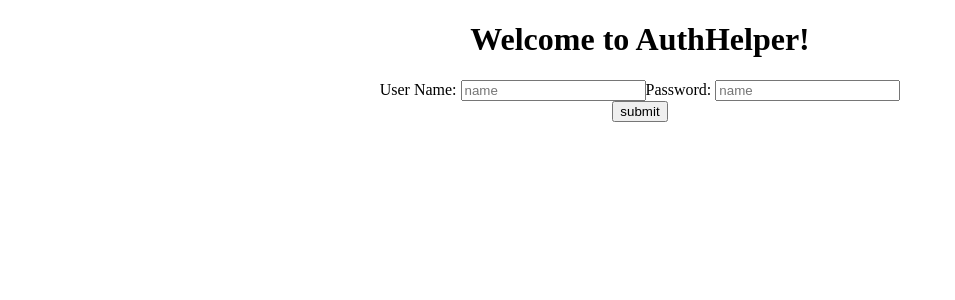
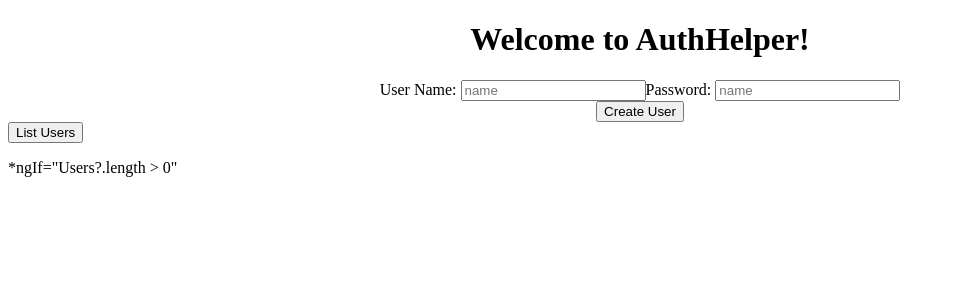
Before and after one commit to rajeevmc77/AngularBasics, an Angular app in the folder AuthHelper/: page / in a window 1280 px wide. Shown: the top 300 px of the page, without its empty margins (0-955 px from the left). Built offline with nearby package versions, Linux system fonts and the light colour scheme.

Commit message:
new  commit

```diff
--- a/AuthHelper/src/app/app.component.html
+++ b/AuthHelper/src/app/app.component.html
@@ -7,15 +7,19 @@
   <label>User Name: <input [(ngModel)]="userName" placeholder="name"/> </label>
   <label>Password: <input [(ngModel)]="password" placeholder="name" type="password"/> </label>
   </div>
-  <div>  <input   type="button" value="submit" (click)="submitRequest()"/> </div>
+  <div>  <input   type="button" value="Create User" (click)="createUser()"/> </div>
 </div>
+
 <div>
+<input   type="button" value="List Users" (click)="getUserList()"/>
 <ul >
-  <li *ngFor="let usr of usrs" >
+  <li *ngFor="let usr of usrs"  >
     <span >{{usr.userName}}</span> {{usr.password}}
   </li>
 </ul>
 </div>
 
 
+*ngIf="Users?.length > 0"
+
 <router-outlet></router-outlet>
--- a/AuthHelper/src/app/app.component.ts
+++ b/AuthHelper/src/app/app.component.ts
@@ -15,7 +15,7 @@ export class AppComponent {
 
   constructor(private service: AuthApiService) { }
 
-  submitRequest() {
+  getUserList() {
     let usr  = new AuthUser();
     usr.userName = this.userName;
     usr.password = this.password;
@@ -27,7 +27,24 @@ export class AppComponent {
         usr.password = item.password;
         return usr;
       });
-      // console.log(this.usrs);
+      console.log(this.usrs);
+    }
+    );
+  }
+
+  createUser() {
+    let usr  = new AuthUser();
+    usr.userName = this.userName;
+    usr.password = this.password;
+
+    this.service.createUser(usr).subscribe( resp => {
+      console.log(resp);
+    //  this.usrs = resp.users.map(item => {
+    //     usr =  new AuthUser();
+    //     usr.userName = item.userName;
+    //     usr.password = item.password;
+    //     return usr;
+    //   });
     }
     );
   }
--- a/AuthHelper/src/app/auth-api.service.ts
+++ b/AuthHelper/src/app/auth-api.service.ts
@@ -16,7 +16,7 @@ export class AuthApiService {
     return this.httpClient.get<AuthUser[]>(`${this.apiURL}/login`);
   }
   public createUser(usr: AuthUser){
-    return this.httpClient.post(`${this.apiURL}/createUser/`, usr);
+    return this.httpClient.post(`${this.apiURL}/login/createUser/`, usr);
   }
   public verifyUser(usr: AuthUser) {
     return this.httpClient.post(`${this.apiURL}/verify/`, usr);
```
